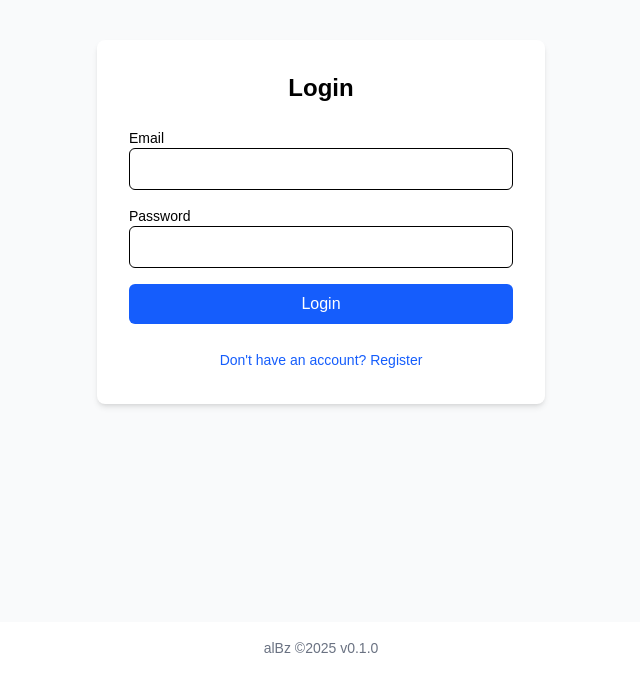
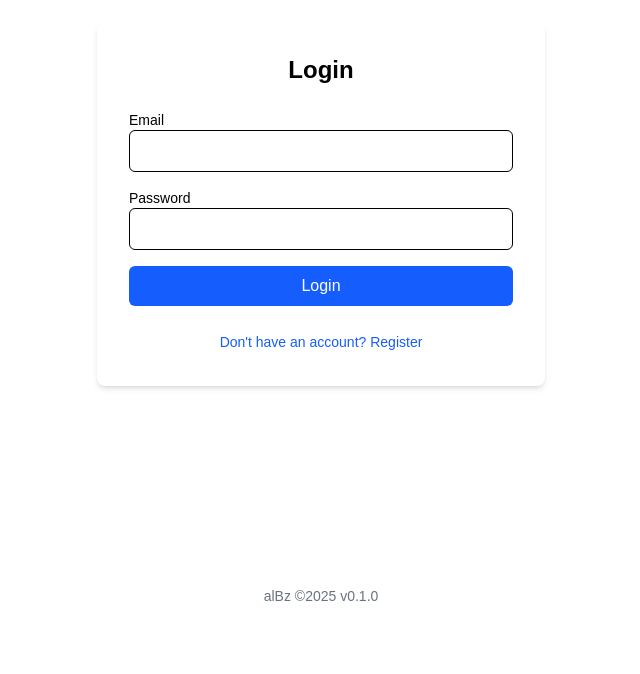
Before and after one commit to AlbertoBarrago/exam-stepper, a Next.js app: page /login in a window 1280 px wide. Shown: the part 178-852 px from the top of the page, without its empty margins (319-959 px from the left). After the commit the page ends 800 px from the top, so only its background shows below. Built offline with nearby package versions, Linux system fonts and the light colour scheme.

Commit message:
♻️ **refactor(ui): Adjust Login component layout for improved spacing**
- Removed excessive padding in the outer container.
- Added `mt-50` to improve layout alignment and spacing.

```diff
--- a/app/components/Login.tsx
+++ b/app/components/Login.tsx
@@ -53,8 +53,8 @@ const Login = () => {
   };
 
   return (
-    <div className="flex items-center justify-center min-h-screen bg-gray-50">
-      <div className="w-full max-w-md p-8 space-y-6 bg-white rounded-lg shadow-md">
+    <div className="flex items-center justify-center">
+      <div className="w-full max-w-md p-8 space-y-6 bg-white rounded-lg shadow-md mt-50">
         <h2 className="text-2xl font-bold text-center">{isRegisterView ? 'Register' : 'Login'}</h2>
         {error && <div className="p-4 text-white bg-red-500 rounded-md">{error}</div>}
         {successMessage && (
```
